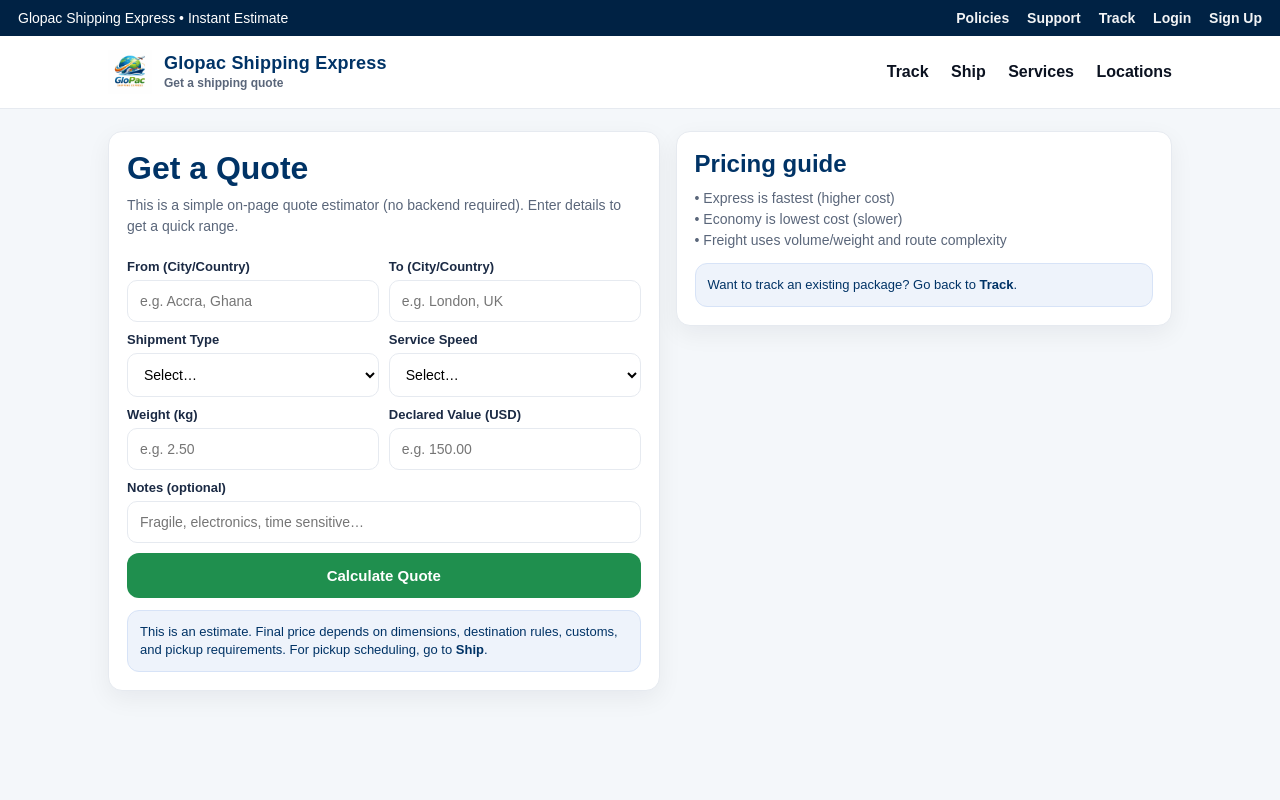
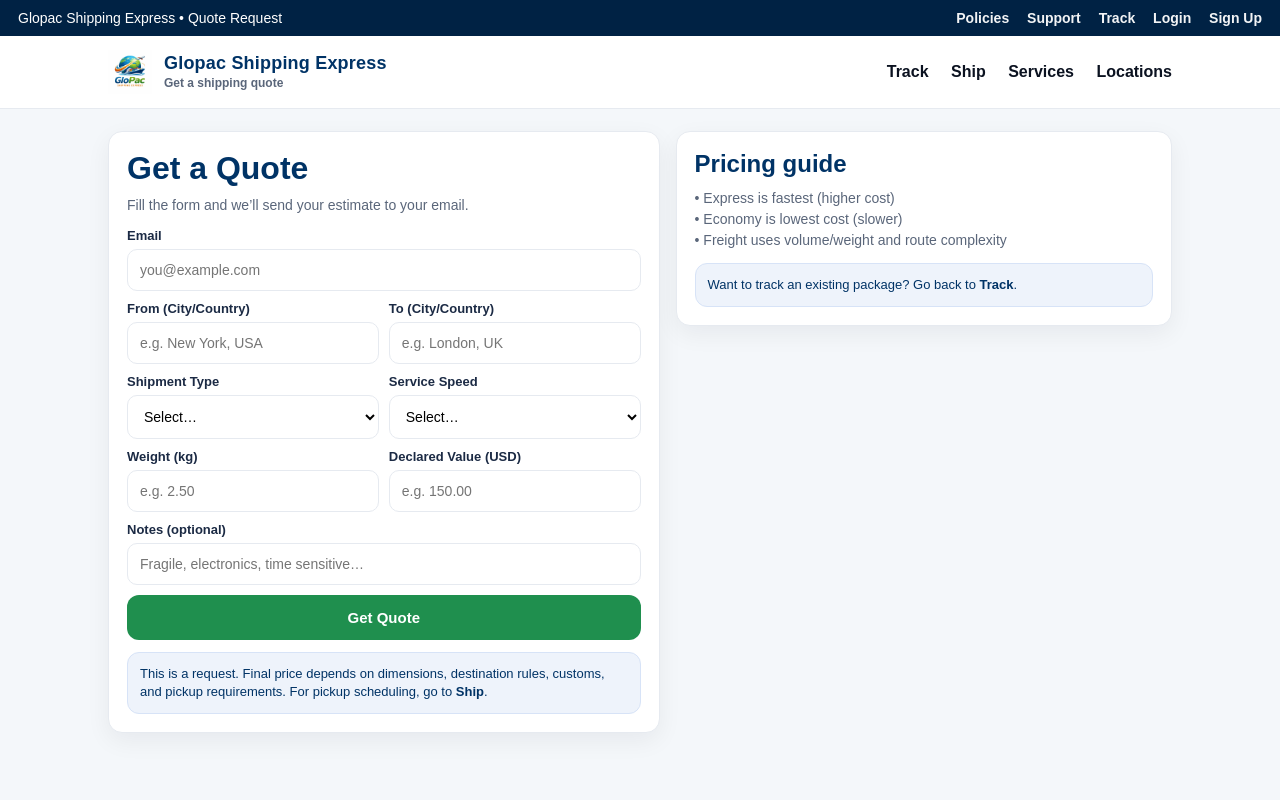
Before and after one commit to derrbdreblove-dot/glopacshipping, a Flask app: page /quote in a window 1280 px wide. Run offline with Flask 3, Linux system fonts and the light colour scheme.

Commit message:
Update quote.html

```diff
--- a/templates/quote.html
+++ b/templates/quote.html
@@ -13,6 +13,7 @@
       --muted:#5a667a;
       --line:#e6eaf0;
       --good:#1f8f4e;
+      --danger:#b00020;
     }
     *{box-sizing:border-box}
     body{margin:0;font-family:Arial, sans-serif;background:var(--bg);color:#0b1220;}
@@ -91,6 +92,16 @@
       font-weight:800;
       line-height:1.4;
     }
+    .err{
+      margin-top:14px;
+      border:1px solid #f5c2c7;
+      background:#fdecea;
+      color:var(--danger);
+      padding:12px;
+      border-radius:12px;
+      font-weight:800;
+      line-height:1.4;
+    }
     .note{
       background:#eef3fb;
       border:1px solid #d7e3f7;
@@ -112,7 +123,7 @@
 <body>
 
   <div class="topbar">
-    <div>Glopac Shipping Express • Instant Estimate</div>
+    <div>Glopac Shipping Express • Quote Request</div>
     <div class="links">
       <a href="/policies">Policies</a>
       <a href="/support">Support</a>
@@ -152,25 +163,35 @@
       <div class="card">
         <h1>Get a Quote</h1>
         <p class="muted">
-          This is a simple on-page quote estimator (no backend required). Enter details to get a quick range.
+          Fill the form and we’ll send your estimate to your email.
         </p>
 
-        <form id="quoteForm" onsubmit="return false;">
+        {% if success %}
+          <div class="result">{{ success }}</div>
+        {% endif %}
+        {% if error %}
+          <div class="err">{{ error }}</div>
+        {% endif %}
+
+        <form method="post" action="/quote">
+          <label>Email</label>
+          <input name="email" type="email" placeholder="you@example.com" required>
+
           <div class="row">
             <div>
               <label>From (City/Country)</label>
-              <input id="from" placeholder="e.g. Accra, Ghana" required>
+              <input name="from" placeholder="e.g. New York, USA" required>
             </div>
             <div>
               <label>To (City/Country)</label>
-              <input id="to" placeholder="e.g. London, UK" required>
+              <input name="to" placeholder="e.g. London, UK" required>
             </div>
           </div>
 
           <div class="row">
             <div>
               <label>Shipment Type</label>
-              <select id="type" required>
+              <select name="type" required>
                 <option value="">Select…</option>
                 <option value="documents">Documents</option>
                 <option value="parcel">Parcel</option>
@@ -179,7 +200,7 @@
             </div>
             <div>
               <label>Service Speed</label>
-              <select id="speed" required>
+              <select name="speed" required>
                 <option value="">Select…</option>
                 <option value="express">Express</option>
                 <option value="standard">Standard</option>
@@ -191,23 +212,21 @@
           <div class="row">
             <div>
               <label>Weight (kg)</label>
-              <input id="weight" type="number" step="0.01" placeholder="e.g. 2.50" required>
+              <input name="weight" type="number" step="0.01" placeholder="e.g. 2.50" required>
             </div>
             <div>
               <label>Declared Value (USD)</label>
-              <input id="value" type="number" step="0.01" placeholder="e.g. 150.00">
+              <input name="value" type="number" step="0.01" placeholder="e.g. 150.00">
             </div>
           </div>
 
           <label>Notes (optional)</label>
-          <input id="notes" placeholder="Fragile, electronics, time sensitive…">
+          <input name="notes" placeholder="Fragile, electronics, time sensitive…">
 
-          <button class="btn" type="button" onclick="calcQuote()">Calculate Quote</button>
-
-          <div id="result" class="result" style="display:none;"></div>
+          <button class="btn" type="submit">Get Quote</button>
 
           <div class="note">
-            This is an estimate. Final price depends on dimensions, destination rules, customs, and pickup requirements.
+            This is a request. Final price depends on dimensions, destination rules, customs, and pickup requirements.
             For pickup scheduling, go to <a href="/ship"><b>Ship</b></a>.
           </div>
         </form>
@@ -228,54 +247,5 @@
     </div>
   </main>
 
-  <script>
-    function fmtMoney(n){
-      try{
-        return new Intl.NumberFormat(undefined, { style:'currency', currency:'USD' }).format(n);
-      }catch(e){
-        return '$' + (Math.round(n*100)/100).toFixed(2);
-      }
-    }
-
-    function calcQuote(){
-      const from = document.getElementById('from').value.trim();
-      const to = document.getElementById('to').value.trim();
-      const type = document.getElementById('type').value;
-      const speed = document.getElementById('speed').value;
-      const weight = parseFloat(document.getElementById('weight').value || '0');
-
-      if(!from || !to || !type || !speed || !(weight > 0)){
-        alert('Please fill From, To, Type, Speed, and Weight.');
-        return;
-      }
-
-      // Simple estimator logic (client-side only)
-      let base = 15; // starting fee
-      let perKg = 6;
-
-      if(type === 'documents'){ base = 12; perKg = 3; }
-      if(type === 'parcel'){ base = 18; perKg = 7; }
-      if(type === 'freight'){ base = 45; perKg = 12; }
-
-      let speedMult = 1.0;
-      if(speed === 'express') speedMult = 1.7;
-      if(speed === 'standard') speedMult = 1.2;
-      if(speed === 'economy') speedMult = 1.0;
-
-      const est = (base + (perKg * weight)) * speedMult;
-
-      // show a range
-      const low = est * 0.9;
-      const high = est * 1.15;
-
-      const res = document.getElementById('result');
-      res.style.display = 'block';
-      res.innerHTML =
-        'Estimated total: <b>' + fmtMoney(low) + ' – ' + fmtMoney(high) + '</b><br>' +
-        '<span style="font-weight:700;">Route:</span> ' + from + ' → ' + to + '<br>' +
-        '<span style="font-weight:700;">Service:</span> ' + speed.toUpperCase() + ' • ' + type.toUpperCase() + ' • ' + weight + 'kg';
-    }
-  </script>
-
 </body>
 </html>
```
